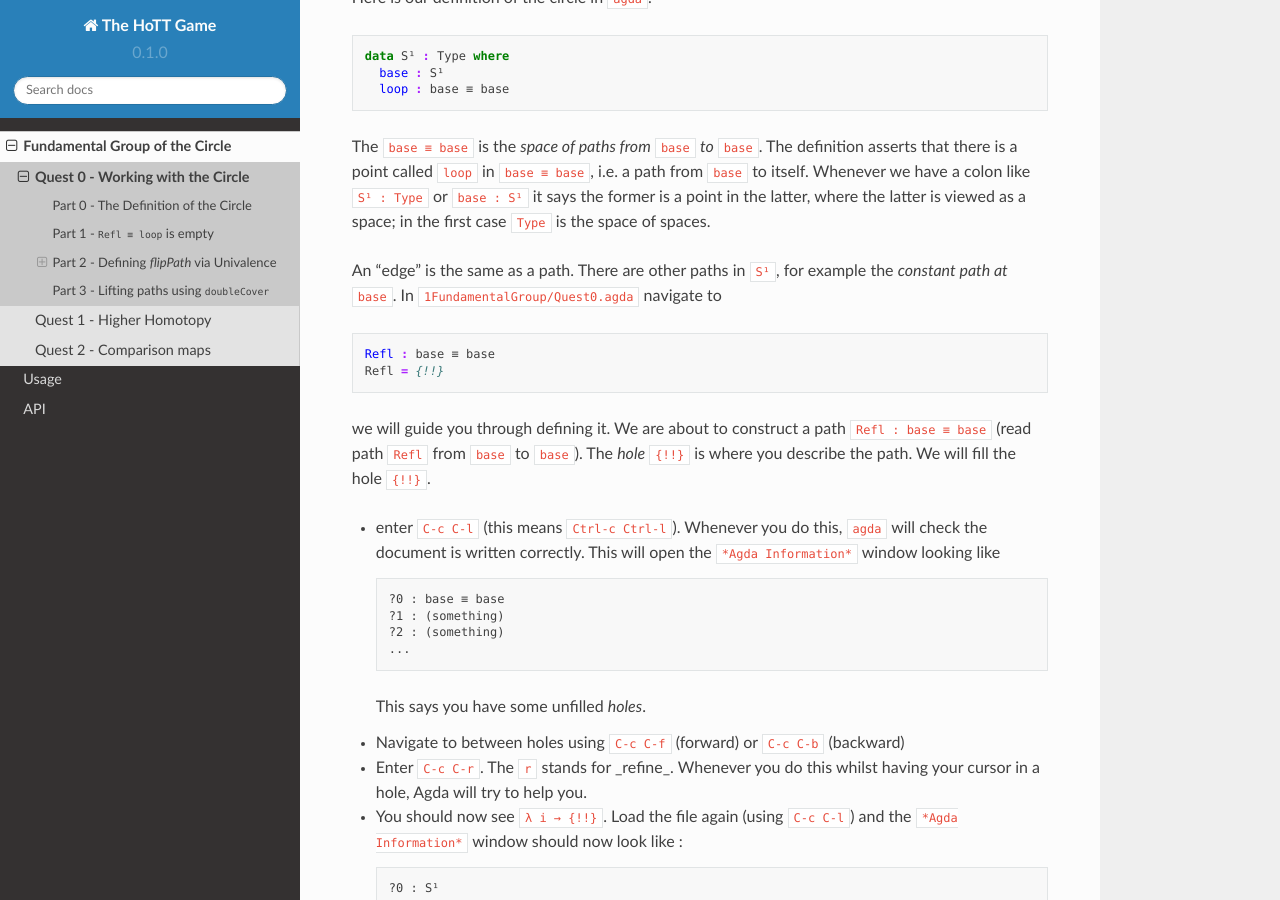
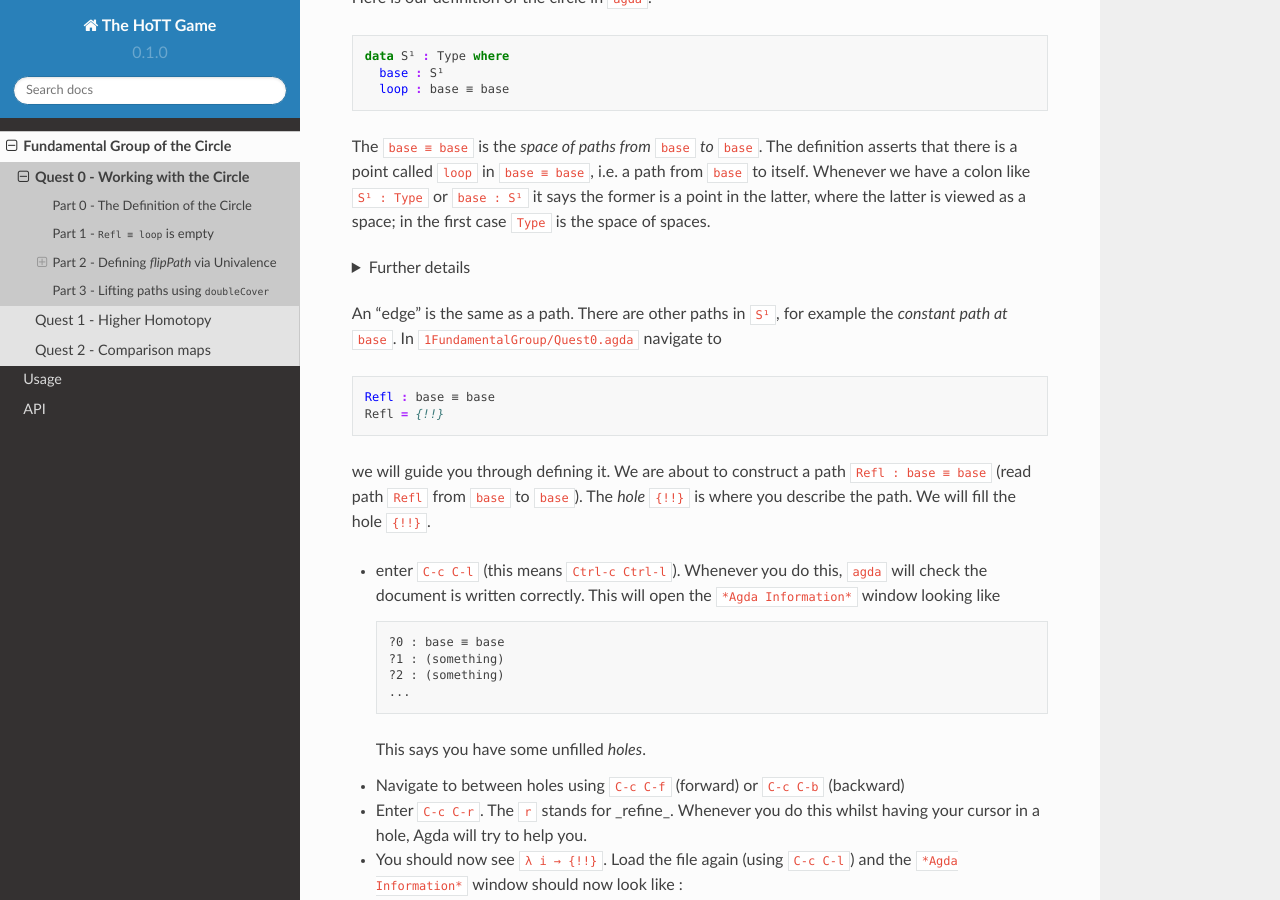
Before and after one commit to thehottgame/theHoTTGameGuide, a Sphinx documentation site: the page built from docs/source/1-fundamental-group/quest-0.rst, in a window 1280 px wide and 900 px high, scrolled down 450 px. Built offline with Sphinx 7.4.7 and the Read the Docs theme 2.0.0, drawn with Linux system fonts in a browser that asks for light colours; pages that are not in the unit, such as notebooks, are missing from menus.

Commit message:
rwa raw raw

```diff
--- a/docs/source/1-fundamental-group/quest-0.rst
+++ b/docs/source/1-fundamental-group/quest-0.rst
@@ -36,26 +36,29 @@
 where the latter is viewed as a space;
 in the first case ``Type`` is the space of spaces.
 
-.. raw:: md
+.. raw:: html
 
    <p>
    <details>
    <summary>Further details</summary>
 
-   This is called a _higher inductive type_ (HIT), which generally
-   follows the format of
+This is called a *higher inductive type* (HIT), which generally
+follows the format of
 
-   - `data`
-   - the name of the HIT - in our case `S¹`
-   - the _type_ of the HIT, in our case `Type`
-   - `where` followed by
-   - the _constructors_ of the HIT, in our case `base` and `loop`,
-     which we will think of as vertices, edges, surfaces, and so on
+* ``data``
+* the name of the HIT - in our case ``S¹``
+* the *type* of the HIT, in our case ``Type``
+* ``where`` followed by
+* the *constructors* of the HIT, in our case ``base`` and ``loop``,
+  which we will think of as vertices, edges, surfaces, and so on.
 
-   You can think of these as CW-complexes.
+You can think of these as CW-complexes.
+
+.. raw:: html
 
    </details>
    </p>
+
 
 An "edge" is the same as a path.
 There are other paths in ``S¹``,
```
